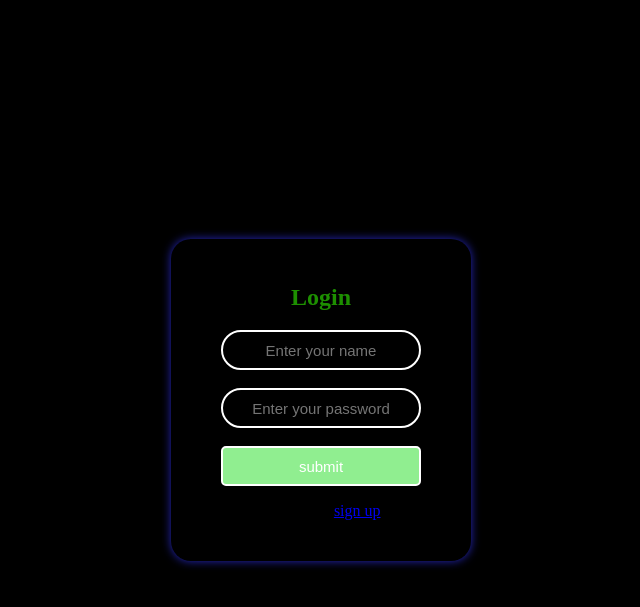
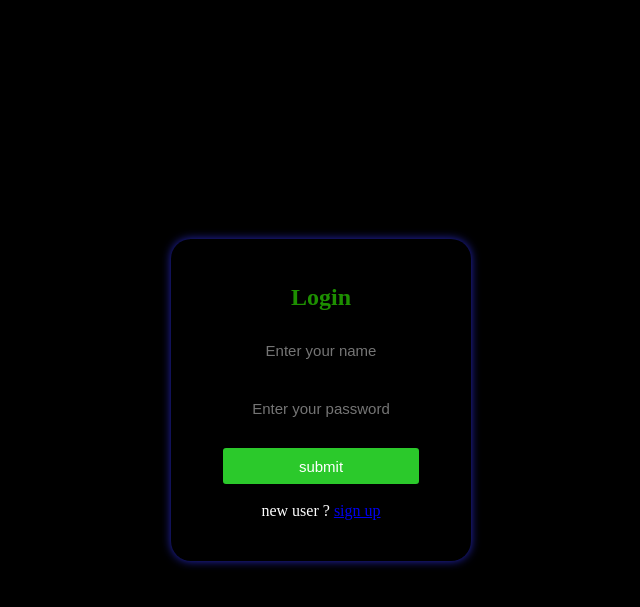
Before and after one commit to chandunb/fsdpr1, a Flask app: page /login in a window 1280 px wide. Shown: the top 607 px of the page, without its empty margins (319-959 px from the left). Run offline with Flask 3, Linux system fonts and the light colour scheme.

Commit message:
Update styles in login.html for better appearance

```diff
--- a/templates/login.html
+++ b/templates/login.html
@@ -18,6 +18,7 @@
         }
 
         .container {
+            color: white;
             background-color: black;
             padding: 25px 20px 25px 20px;
             box-sizing: border-box;
@@ -33,7 +34,7 @@
         }
 
         input {
-             border: 2px solid white;
+            border: 2px solid black;
             color: white;
             background-color: black;
             height: 40px;
@@ -43,11 +44,12 @@
             font-size: 15px;
             text-align: center;
             border-radius: 25px;
+            outline:none;
         }
 
         #submit {
             border-radius: 5px;
-            background-color: lightgreen;
+            background-color: rgb(43, 201, 43);
             cursor: pointer;
 
         }
```
